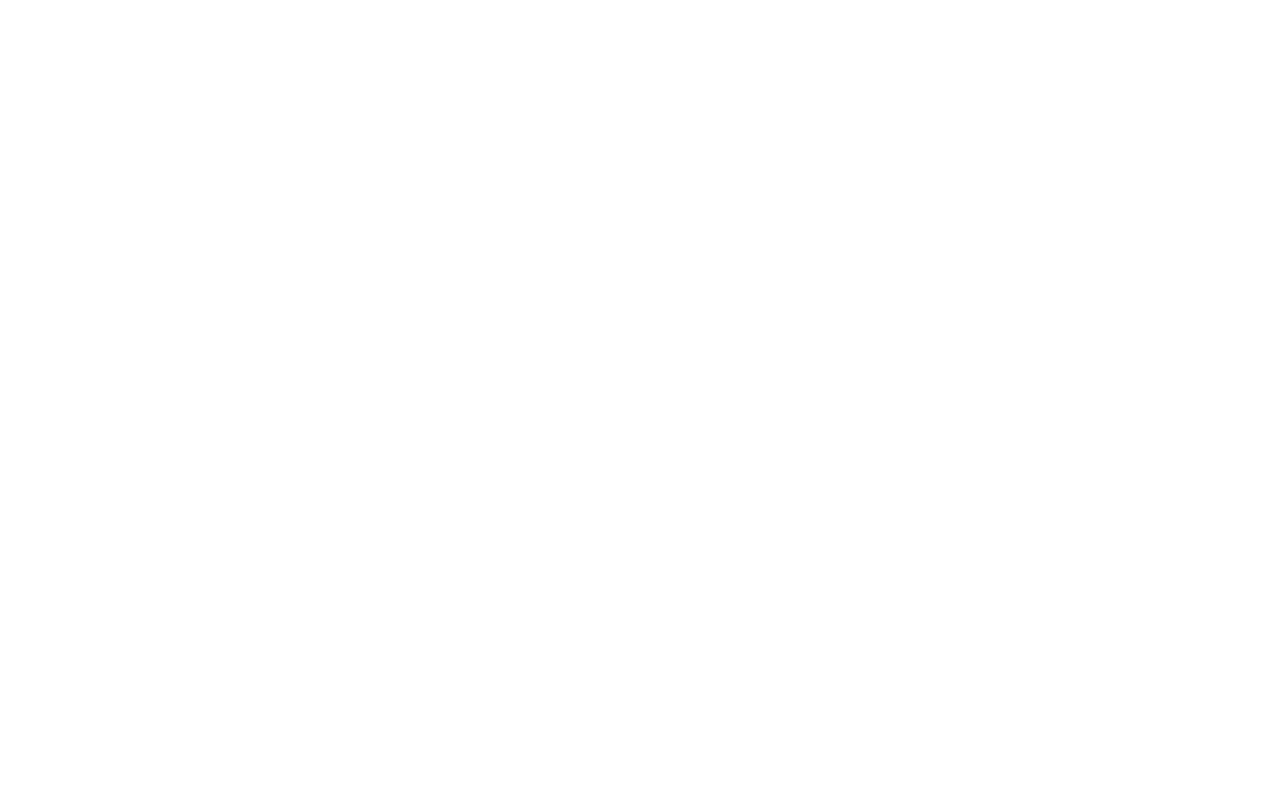
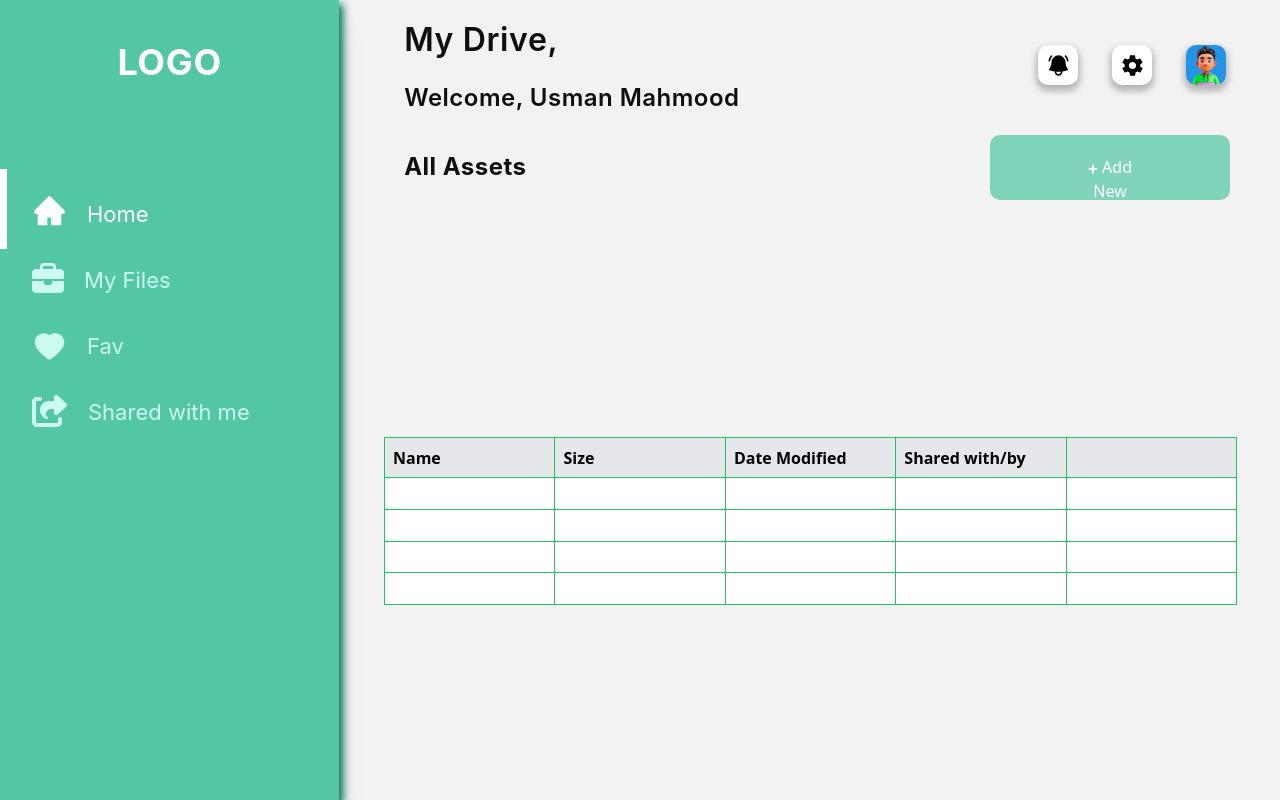
Before and after one commit to usmanX191/React-Vite-Responsive-WebApp, a React (Vite) app: page /React-Vite-Responsive-WebApp/dashboard in a window 1280 px wide. Before the commit this address had no page. Built offline with nearby package versions, Linux system fonts and the light colour scheme.

Commit message:
FINAL COMMIT

```diff
--- a/package.json
+++ b/package.json
@@ -19,7 +19,7 @@
     "axios": "^1.6.0",
     "react": "^18.2.0",
     "react-dom": "^18.2.0",
-    "react-icons": "^4.11.0",
+    "react-icons": "^4.12.0",
     "react-router-dom": "^6.18.0"
   },
   "devDependencies": {
--- a/src/App.tsx
+++ b/src/App.tsx
@@ -1,7 +1,7 @@
 import { BrowserRouter as Router, Route, Routes } from 'react-router-dom';
 import LoginScreen from './pages/LoginScreen';
 import ForgotPasswordScreen from './pages/ForgotPassword';
-// import Dashboard from './pages/Dashboard';
+import Dashboard from './pages/Dashboard';
 import './App.css';
 
 function App() {
@@ -12,7 +12,7 @@
       <Routes>
       <Route path="/" Component={LoginScreen} />
       <Route path="/forgotpassword" Component={ForgotPasswordScreen}/>
-      {/* <Route path="/dashboard" Component={Dashboard}/> */}
+      <Route path="/dashboard" Component={Dashboard}/>
       </Routes>
     </Router>
     </>
--- a/src/pages/Dashboard.tsx
+++ b/src/pages/Dashboard.tsx
@@ -1,80 +1,169 @@
-// import React, { useState } from 'react';
+import React, { useState } from 'react';
 // import { useNavigate } from 'react-router-dom';
-// import { AiFillHome, AiFillHeart } from 'react-icons/ai';
-// import { FontAwesomeIcon } from '@fortawesome/react-fontawesome';
-// import { faBriefcase } from '@fortawesome/free-solid-svg-icons';
-// import { faShareSquare } from '@fortawesome/free-solid-svg-icons';
+import { AiFillHome, AiFillHeart } from 'react-icons/ai';
+import { FontAwesomeIcon } from '@fortawesome/react-fontawesome';
+import { faBriefcase } from '@fortawesome/free-solid-svg-icons';
+import { faShareSquare } from '@fortawesome/free-solid-svg-icons';
+import { HiBellAlert } from "react-icons/hi2";
+import { IoMdSettings } from "react-icons/io";
+import { FaPlus } from "react-icons/fa";
+import { useNavigate } from 'react-router-dom';
 
-// const Dashboard: React.FC = () => {
+
+const Dashboard: React.FC = () => {
 //   const navigate = useNavigate();
+  const navigate = useNavigate();
 
-//   const [home,setHome] = useState<Boolean>(false);
-//   const [myfiles,setMyFiles] = useState<Boolean>(false);
-//   const [fav,setFav] = useState<Boolean>(false);
-//   const [share,setShare] = useState<Boolean>(false);
+  const [home,setHome] = useState<boolean>(true);
+  const [myfiles,setMyFiles] = useState<boolean>(false);
+  const [fav,setFav] = useState<boolean>(false);
+  const [share,setShare] = useState<boolean>(false);
+  const [signInPopup,setSignInPopup] = useState<boolean>(false);
 
-//   const handleHome = () => {
-//     if(home===false){
-//       setHome(true);
-//       setMyFiles(false);
-//       setFav(false);
-//       setShare(false);
-//     }
-//   }
-//   const handleMyFiles = () => {
-//     if(myfiles===false){
-//       setHome(false);
-//       setMyFiles(true);
-//       setFav(false);
-//       setShare(false);
-//     }
-//   }
-//   const handleFav = () => {
-//     if(fav===false){
-//       setHome(false);
-//       setMyFiles(false);
-//       setFav(true);
-//       setShare(false);
-//     }
-//   }
-//   const handleShare = () => {
-//     if(share===false){
-//       setHome(false);
-//       setMyFiles(false);
-//       setFav(false);
-//       setShare(true);
-//     }
-//   }
+  const handleHome = () => {
+    if(home===false){
+      setHome(true);
+      setMyFiles(false);
+      setFav(false);
+      setSignInPopup(false);
+      setShare(false);
+    }
+  }
+  const handleMyFiles = () => {
+    if(myfiles===false){
+      setHome(false);
+      setMyFiles(true);
+      setFav(false);
+      setSignInPopup(false);
+      setShare(false);
+    }
+  }
+  const handleFav = () => {
+    if(fav===false){
+      setHome(false);
+      setMyFiles(false);
+      setFav(true);
+      setSignInPopup(false);
+      setShare(false);
+    }
+  }
+  const handleShare = () => {
+    if(share===false){
+      setHome(false);
+      setMyFiles(false);
+      setFav(false);
+      setSignInPopup(false);
+      setShare(true);
+    }
+  }
 
-//   return (
-//     <div className='bg-gray-200 h-screen w-full'>
-//       <div className='flex'>
-//         <div className='flex-col w-[382px] h-[651px] bg-emerald-400 shadow-xl'>
-//             <div className='justify-center'><p className='text-center mt-10 text-white text-5xl font-bold '> LOGO </p></div>
-//             <div className='mt-20 px-8'>
-//                 {home ? (<div className='cursor-pointer'><div className='-ml-8 w-2 absolute h-20 text-center bg-white'> </div><div className='flex text-center p-6'> <p className='inline-block'><AiFillHome size={35} style={{ color: 'white' }}/></p><p  className='inline-block text-2xl text-white hover:text-white font-bold ml-5 mb-3'>Home</p></div></div>) :
+  // const handlePopup = () => {
+  //   setSignInPopup(!(signInPopup));
+  // }
 
-//                   (<div className='cursor-pointer' onClick={handleHome}><div className='flex text-center p-6'><p className='inline-block'><AiFillHome size={35} className="text-teal-100 hover:text-white" /></p><p  className='inline-block text-2xl text-teal-100 hover:text-white font-bold ml-5 mb-3'>Home</p></div></div>)}
 
-//                 {myfiles ? (<div className='cursor-pointer'><div className='-ml-8 w-2 absolute h-20 text-center bg-white'> </div><div className='flex text-center p-6'> <p className='inline-block'><FontAwesomeIcon icon={faBriefcase} color='white' size="2x" /></p><p  className='inline-block text-2xl text-white hover:text-white font-bold ml-5 mb-3'>My Files</p></div></div>) :
+  return (
+    <div className='2xl:block xs:hidden bg-gray-200 h-screen w-full' >
+      <div className='flex'>
+        <div className='flex-col h-screen bg-[rgba(83, 199, 165, 1)] shadow-xl' style={{width:'26.5%',backgroundColor:'rgba(83, 199, 165, 1)',filter:'drop-shadow(4px 4px 4px #007352)'}}>
+            <div className='w-full h-[87px] justify-center items-center' style={{marginTop:'40px'}}><p className='text-center text-white text-3xl font-bold' style={{fontFamily:'Inter', fontSize: '36px', fontStyle:'normal',fontWeight:'70%', lineHeight:'normal', letterSpacing:'0.65px'}}> LOGO </p></div>
+            <div className='px-8' style={{marginTop:'10%'}}>
+                {home ? (<div className='cursor-pointer items-center'><div className='-ml-8 w-[7px] mt-2 absolute h-[80px] text-center bg-white'></div><div className='flex text-center py-8'><p className='inline-block'><AiFillHome size={35} style={{ color: 'white' }}/></p><p className='inline-block mt-2 text-white hover:text-white ml-5 mb-3'  style={{fontFamily:'Inter', fontSize: '22px', fontStyle:'normal',fontWeight:'60%', lineHeight:'normal'}}>Home</p></div></div>) :
 
-//                   (<div className='cursor-pointer' onClick={handleMyFiles}><div className='flex text-center p-6'><p className='inline-block'><FontAwesomeIcon className="text-teal-100 hover:text-white" icon={faBriefcase} color='white' size="2x" /></p><p  className='inline-block text-2xl text-teal-100 hover:text-white font-bold ml-5 mb-3'>My Files</p></div></div>)}
+                  (<div className='cursor-pointer items-center' onClick={handleHome}><div className='-ml-8 flex text-center p-8'><p className='inline-block'><AiFillHome size={35} className="text-teal-100 hover:text-white" /></p><p  className='inline-block mt-2 text-teal-100 hover:text-white ml-5 mb-3'  style={{fontFamily:'Inter', fontSize: '22px', fontStyle:'normal',fontWeight:'60%', lineHeight:'normal'}}>Home</p></div></div>)}
 
-//                 {fav ? (<div className='cursor-pointer'><div className='-ml-8 w-2 absolute h-20 text-center bg-white'> </div><div className='flex text-center p-6'> <p className='inline-block'><AiFillHeart size={35} style={{ color: 'white' }}/></p><p  className='inline-block text-2xl text-white hover:text-white font-bold ml-5 mb-3'>Fav</p></div></div>) :
+                {myfiles ? (<div className='cursor-pointer items-center -mt-10'><div className='-ml-8 w-[7px] mt-2 absolute h-[80px] text-center bg-white'></div><div className='flex text-center py-8'><p className='inline-block'><FontAwesomeIcon icon={faBriefcase} color='white' size="2x" /></p><p className='inline-block mt-1 text-white hover:text-white ml-5 mb-3'  style={{fontFamily:'Inter', fontSize: '22px', fontStyle:'normal',fontWeight:'60%', lineHeight:'normal'}}>My Files</p></div></div>) :
 
-//                   (<div className= 'cursor-pointer' onClick={handleFav}><div className='flex text-center p-6'><p className='inline-block'><AiFillHeart size={35} className="text-teal-100 hover:text-white" /></p><p  className='inline-block text-2xl text-teal-100 hover:text-white font-bold ml-5 mb-3'>Fav</p></div></div>)}
+                  (<div className='cursor-pointer items-center -mt-10' onClick={handleMyFiles}><div className='-ml-8 flex text-center p-8'><p className='inline-block'><FontAwesomeIcon className="text-teal-100 hover:text-white" icon={faBriefcase} color='white' size="2x" /></p><p  className='inline-block mt-1 text-teal-100 hover:text-white ml-5 mb-3'  style={{fontFamily:'Inter', fontSize: '22px', fontStyle:'normal',fontWeight:'60%', lineHeight:'normal'}}>My Files</p></div></div>)}
 
-//                 {share ? (<div className='cursor-pointer'><div className='-ml-8 w-2 absolute h-20 text-center bg-white'> </div><div className='flex text-center p-6'> <p className='inline-block'><FontAwesomeIcon icon={faShareSquare} color='white' size="2x" /></p><p  className='inline-block text-2xl text-white hover:text-white font-bold ml-5 mb-3'>Shared with me</p></div></div>) :
+                {fav ? (<div className='cursor-pointer items-center -mt-10'><div className='-ml-8 w-[7px] mt-2 absolute h-[80px] text-center bg-white'></div><div className='flex text-center py-8'><p className='inline-block'><AiFillHeart size={35} style={{ color: 'white' }}/></p><p className='inline-block mt-1 text-white hover:text-white ml-5 mb-3'  style={{fontFamily:'Inter', fontSize: '22px', fontStyle:'normal',fontWeight:'60%', lineHeight:'normal'}}>Fav</p></div></div>) :
 
-//                   (<div className='cursor-pointer' onClick={handleShare}><div className='flex text-center p-6'><p className='inline-block'><FontAwesomeIcon className="text-teal-100 hover:text-white" icon={faShareSquare} color='white' size="2x" /></p><p  className='inline-block text-2xl text-teal-100 hover:text-white font-bold ml-5 mb-3'>Shared with me</p></div></div>)}
-//             </div>
-//         </div>
-//         <div>
+                    (<div className='cursor-pointer items-center -mt-10' onClick={handleFav}><div className='-ml-8 flex text-center p-8'><p className='inline-block'><AiFillHeart size={35} className="text-teal-100 hover:text-white" /></p><p  className='inline-block mt-1 text-teal-100 hover:text-white ml-5 mb-3'  style={{fontFamily:'Inter', fontSize: '22px', fontStyle:'normal',fontWeight:'60%', lineHeight:'normal'}}>Fav</p></div></div>)}
 
-//         </div>
-//       </div>
-//     </div>
-//   );
-// }
+                {share ? (<div className='cursor-pointer items-center -mt-10'><div className='-ml-8 w-[7px] mt-2 absolute h-[80px] text-center bg-white'></div><div className='flex text-center py-8'><p className='inline-block'><FontAwesomeIcon icon={faShareSquare} color='white' size="2x" /></p><p className='inline-block mt-1 text-white hover:text-white ml-5 mb-3'  style={{fontFamily:'Inter', fontSize: '22px', fontStyle:'normal',fontWeight:'60%', lineHeight:'normal'}}>Shared with me</p></div></div>) :
 
-// export default Dashboard;
+                    (<div className='cursor-pointer items-center -mt-10' onClick={handleShare}><div className='-ml-8 flex text-center p-8'><p className='inline-block'><FontAwesomeIcon className="text-teal-100 hover:text-white" icon={faShareSquare} color='white' size="2x" /></p><p  className='inline-block mt-1 text-teal-100 hover:text-white ml-5 mb-3'  style={{fontFamily:'Inter', fontSize: '22px', fontStyle:'normal',fontWeight:'60%', lineHeight:'normal'}}>Shared with me</p></div></div>)}
+            </div>
+        </div>
+        <div>
+        </div>
+
+        <div className='bg-gray-200' style={{backgroundColor:'rgba(242, 242, 242, 1)' ,width:'73.5%'}}>
+        <div className=''>
+          <div className='mt-[20px] ml-[65px]'>
+            <h1 className='font-semibold' style={{color:'#0E0F0E', fontFamily:'Inter', fontSize:'32px', fontStyle:'normal', fontWeight:'600', lineHeight:'normal',letterSpacing:'0.64px'}}>My Drive, </h1><br/>
+            <h2 className='font-semibold' style={{color:'#0E0F0E', fontFamily:'Inter', fontSize:'24px', fontStyle:'normal', fontWeight:'600', lineHeight:'normal',letterSpacing:'0.48px'}}> Welcome, Usman Mahmood</h2>
+            <h3 className='font-bold' style={{marginTop:'40px',color:'#0E0F0E', fontFamily:'Inter', fontSize:'24px', fontStyle:'normal', fontWeight:'700', lineHeight:'normal',letterSpacing:'0.48px'}}>All Assets</h3>
+          </div>
+          <div className='fixed right-5 top-0'>
+              <div className='flex flex-col'>
+              <div className='grid grid-cols-3'>
+                <div className='cursor-pointer mr-[32px] mt-[45px] w-[40px] h-[40px] items-center justify-center py-2 px-2 hover:bg-teal-300' onClick={() => setSignInPopup(false)} style={{borderRadius:'10px', background:'white', boxShadow:'0px 4px 6px 2px rgba(0, 0, 0, 0.25)'}}><HiBellAlert size={25} className= 'items-center justify-center' /></div>
+                <div className='cursor-pointer mr-[32px] mt-[45px] w-[40px] h-[40px] items-center justify-center py-2 px-2' onClick={() => setSignInPopup(false)} style={{borderRadius:'10px', background:'white', boxShadow:'0px 4px 6px 2px rgba(0, 0, 0, 0.25)'}}><IoMdSettings size={25} className= 'items-center justify-center' /></div>
+                <div className='cursor-pointer mr-[34px] mt-[45px] w-[40px] h-[40px] items-center justify-center' onClick={() => setSignInPopup(!(signInPopup))} style={{borderRadius:'10px', background:'', boxShadow:'0px 4px 6px 2px rgba(0, 0, 0, 0.25)'}}><img src='./image.png' className='w-full h-full object-cover' style={{borderRadius:'10px'}}/></div>
+              </div>
+              {signInPopup && (
+              <div className="absolute top-full h-70 xs:w-auto right-0 mr-9 p-2 bg-gray-300 text-black rounded-lg" style={{top:'47%',borderRadius:'10px'}} onMouseEnter={() => setSignInPopup(true)} onMouseLeave={() => setSignInPopup(false)}>
+                <button className="w-[200px] hover:bg-green-600 bg-blue-400 text-center p-2 text-white font-semibold text-base py-4 px-5" style={{borderRadius:'10px'}}>
+                  Account Information
+                </button>
+                <button className="w-[200px] text-center mt-1 hover:font-extrabold hover:bg-red-600 bg-blue-400 text-white font-semibold text-lg py-4 px-5" style={{borderRadius:'10px'}} onClick={() => navigate('/', { replace: true }) }>
+                  Sign Out
+                </button>
+
+              </div>)}
+
+              <div className='cursor-pointer hover:bg-teal-700 bg-[#7FD3BB] mt-[50px] -ml-12 w-[240px] h-[65px] py-5 px-20' onClick={() => setSignInPopup(false)} style={{borderRadius:'10px', alignItems:'center', justifyContent:'center'}}><button className='text-white items-center justify-center'><FaPlus className='inline-block text-white' color='white' size={10} /> Add New </button></div>
+            </div>
+          </div>
+        </div>
+
+        <table className="fixed border-collapse w-2/3" style={{ marginTop: '20%', marginRight: '2%', marginLeft: '3.5%',marginBottom:'5%' }}>
+      <thead>
+        <tr className="bg-gray-200">
+          <th className="border border-green-500 px-2 py-1 font-bold text-black text-left" style={{width:'15%',paddingTop:'0.9%',paddingBottom:'0.9%'}}>Name</th>
+          <th className="border border-green-500 px-2 py-1 font-bold text-black text-left" style={{width:'15%'}}>Size</th>
+          <th className="border border-green-500 px-2 py-1 font-bold text-black text-left" style={{width:'15%'}}>Date Modified</th>
+          <th className="border border-green-500 px-2 py-1 font-bold text-black text-left" style={{width:'15%'}}>Shared with/by</th>
+          <th className="border border-green-500 px-2 py-1 font-bold text-black text-left" style={{width:'15%'}}></th>
+        </tr>
+      </thead>
+      <tbody>
+        <tr className="bg-white">
+          <td className="border border-green-500 px-2 py-1" style={{padding:'1.8%'}}></td>
+          <td className="border border-green-500 px-2 py-1" style={{padding:'1.8%'}}></td>
+          <td className="border border-green-500 px-2 py-1" style={{padding:'1.8%'}}></td>
+          <td className="border border-green-500 px-2 py-1" style={{padding:'1.8%'}}></td>
+          <td className="border border-green-500 px-2 py-1" style={{padding:'1.8%'}}></td>
+        </tr>
+        <tr className="bg-white">
+          <td className="border border-green-500 px-2 py-1" style={{padding:'1.8%'}}></td>
+          <td className="border border-green-500 px-2 py-1" style={{padding:'1.8%'}}></td>
+          <td className="border border-green-500 px-2 py-1" style={{padding:'1.8%'}}></td>
+          <td className="border border-green-500 px-2 py-1" style={{padding:'1.8%'}}></td>
+          <td className="border border-green-500 px-2 py-1" style={{padding:'1.8%'}}></td>
+        </tr>
+        <tr className="bg-white">
+          <td className="border border-green-500 px-2 py-1" style={{padding:'1.8%'}}></td>
+          <td className="border border-green-500 px-2 py-1" style={{padding:'1.8%'}}></td>
+          <td className="border border-green-500 px-2 py-1" style={{padding:'1.8%'}}></td>
+          <td className="border border-green-500 px-2 py-1" style={{padding:'1.8%'}}></td>
+          <td className="border border-green-500 px-2 py-1" style={{padding:'1.8%'}}></td>
+        </tr>
+        <tr className="bg-white">
+          <td className="border border-green-500 px-2 py-1" style={{padding:'1.8%'}}></td>
+          <td className="border border-green-500 px-2 py-1" style={{padding:'1.8%'}}></td>
+          <td className="border border-green-500 px-2 py-1" style={{padding:'1.8%'}}></td>
+          <td className="border border-green-500 px-2 py-1" style={{padding:'1.8%'}}></td>
+          <td className="border border-green-500 px-2 py-1" style={{padding:'1.8%'}}></td>
+        </tr>
+      </tbody>
+    </table>
+
+        </div>
+      </div>
+    </div>
+  );
+}
+
+export default Dashboard;
--- a/src/pages/ForgotPassword.tsx
+++ b/src/pages/ForgotPassword.tsx
@@ -11,8 +11,9 @@
   };
 
   const handleSubmit = (e: React.FormEvent) => {
-    e.preventDefault();
 
+      alert('We have sent you an email to Reset your password');
+      e.preventDefault();
     // You can handle form submission here, e.g., validate and send data to the server.
   };
   return(
@@ -71,7 +72,8 @@
   };
 
   const handleSubmit = (e: React.FormEvent) => {
-    e.preventDefault();
+      alert('We have sent you an email to Reset your password');
+      e.preventDefault();
 
     // You can handle form submission here, e.g., validate and send data to the server.
   };
```
Also changed, not shown: src/pages/LoginScreen.tsx (+10 -2 lines), public/image.png (added), 1 other file (tests, documents, lock files or other folders).
